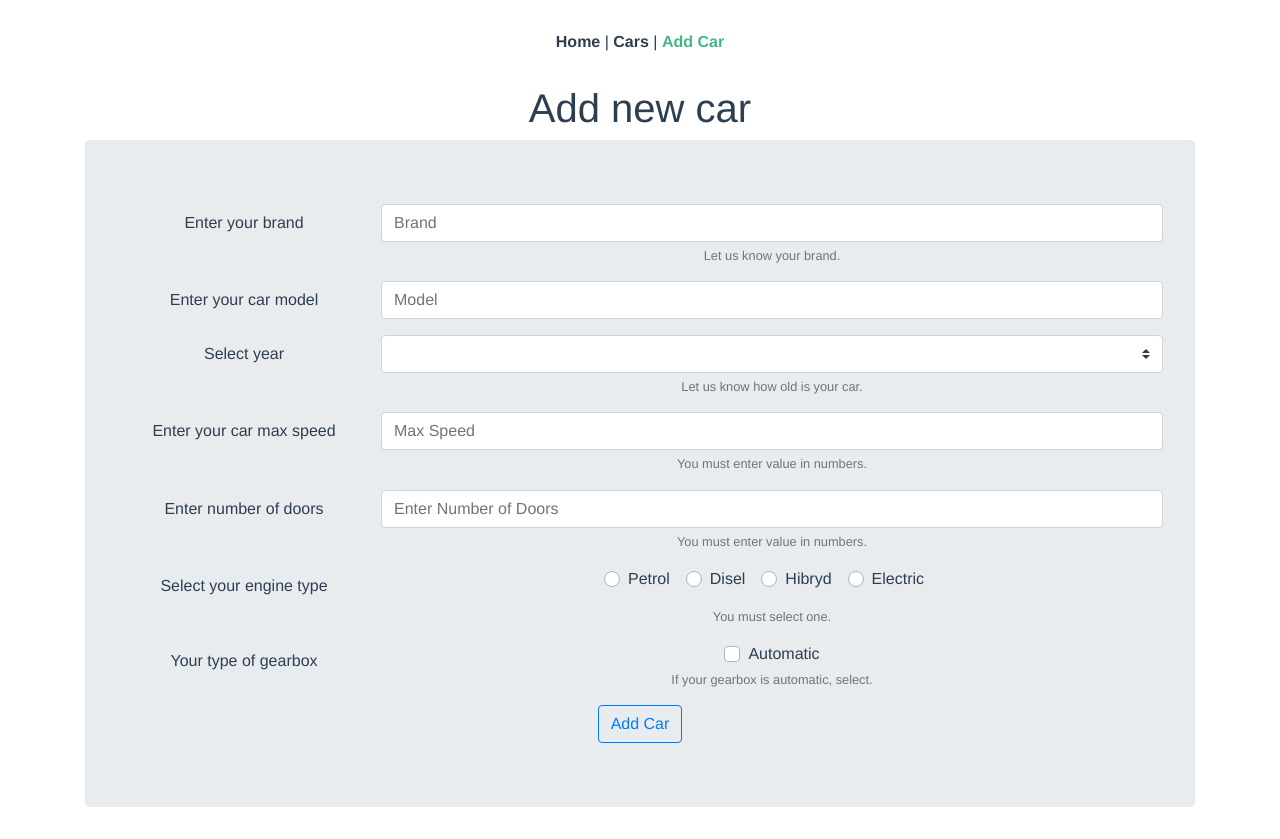
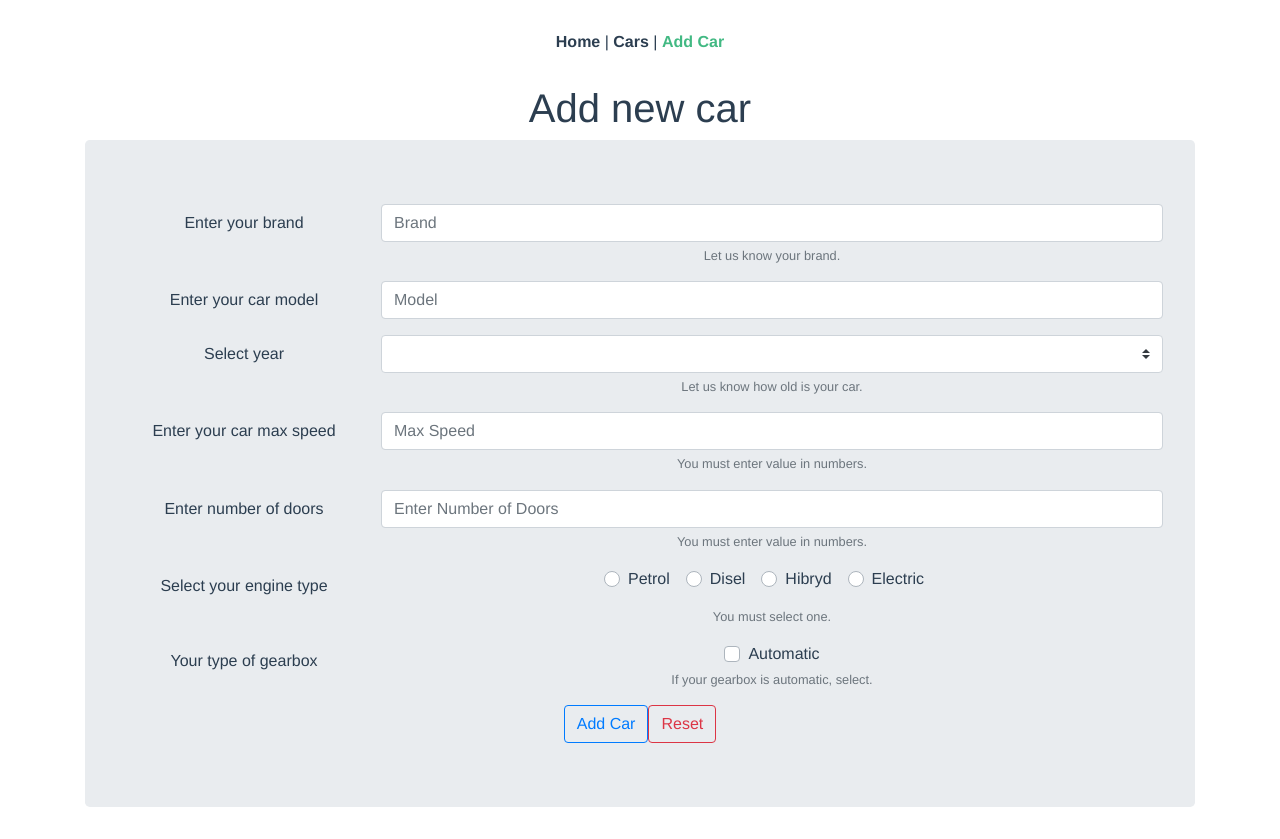
Before and after one commit to nikola-96/cars-vue, a Vue app: page /add in a window 1280 px wide. Built offline with nearby package versions, Linux system fonts and the light colour scheme.

Commit message:
Zadatak 4

```diff
--- a/src/components/AddCarForm.vue
+++ b/src/components/AddCarForm.vue
@@ -101,6 +101,7 @@
     </b-form-group>
 
     <b-button variant="outline-primary" @click="addCar">Add Car</b-button>
+    <b-button variant="outline-danger" @click="resetForm">Reset</b-button>
   </form>
 
   </div>
@@ -132,7 +133,10 @@ export default {
     },
       redirect(){
     this.$router.push('/cars')
-  }
+  },
+    resetForm(){
+      this.car = {}
+    }
 
   },
   }
```
